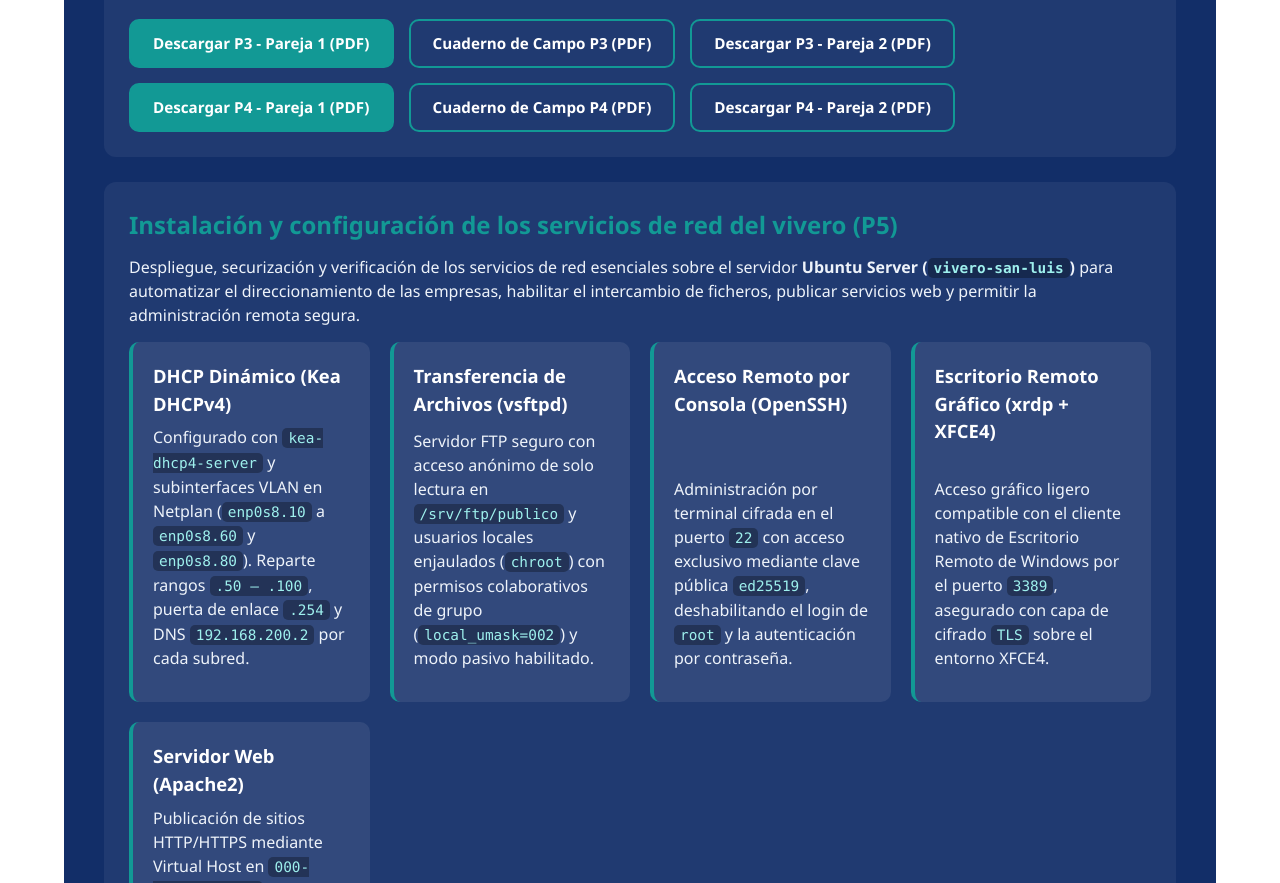
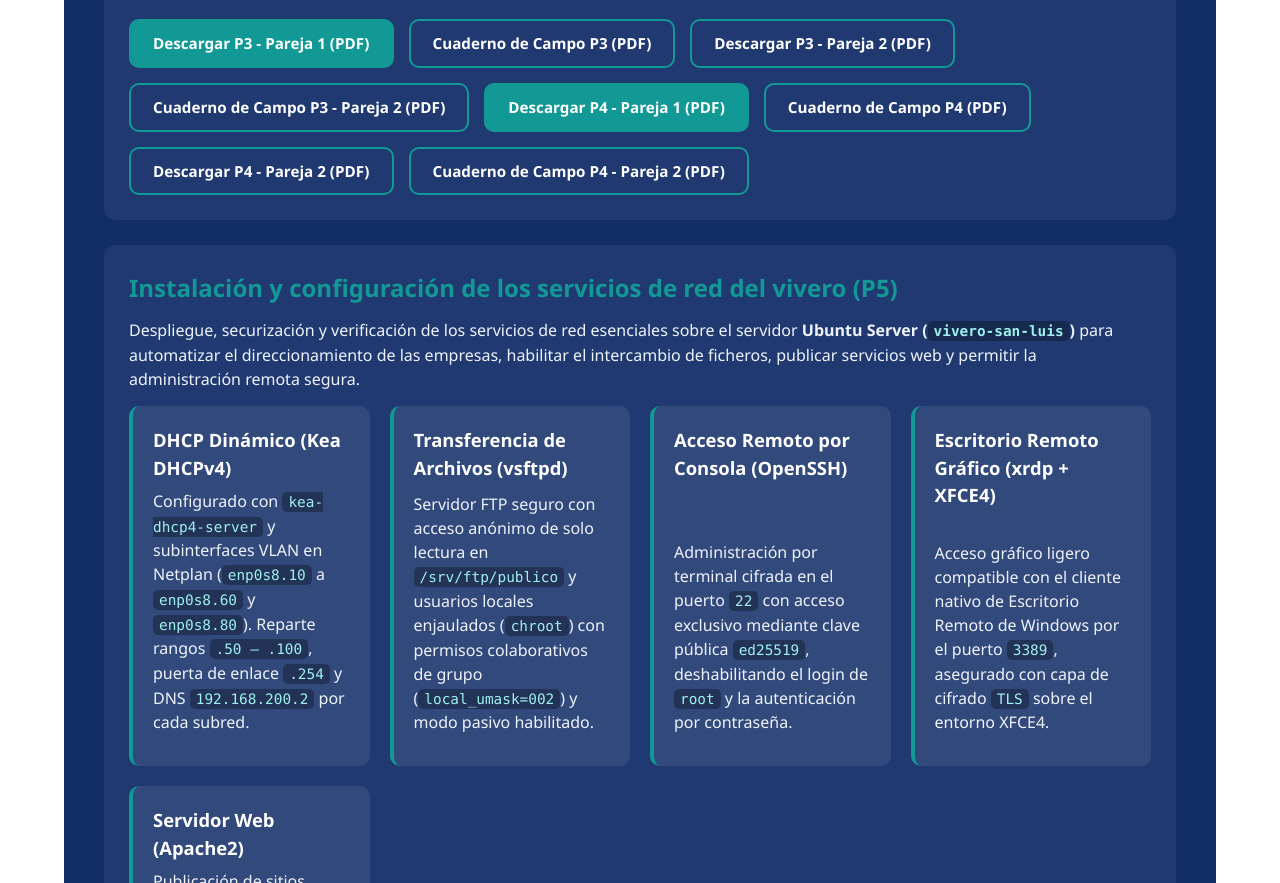
Before and after one commit to Santiago-SMRSL/HTML-Vivero-Centro-San-Luis, a plain HTML site: page index.html in a window 1280 px wide. Shown: the part 4424-5307 px from the top of the page. Drawn offline with Linux system fonts and the light colour scheme.

Commit message:
Añadir enlaces de descarga para Cuadernos de Campo P3 y P4 - Pareja 2 en index.html

```diff
--- a/index.html
+++ b/index.html
@@ -312,12 +312,17 @@
                         download="P3-Cuaderno-Campo.pdf">Cuaderno de Campo P3 (PDF)</a>
                     <a href="docs/P3-Equipamiento-Informatico-p2.pdf" class="btn-descarga btn-descarga-sec"
                         download="P3-Equipamiento-Informatico-p2.pdf">Descargar P3 - Pareja 2 (PDF)</a>
+                     <a href="docs/P3-Cuaderno-Campo-p2.pdf" class="btn-descarga btn-descarga-sec"
+                        download="P3-Cuaderno-Campo-p2.pdf">Cuaderno de Campo P3 - Pareja 2 (PDF)</a>
                     <a href="docs/P4-Almacenamiento-Vivero.pdf" class="btn-descarga"
                         download="P4-Almacenamiento-Vivero.pdf">Descargar P4 - Pareja 1 (PDF)</a>
                     <a href="docs/P4-Cuaderno-Campo.pdf" class="btn-descarga btn-descarga-sec"
                         download="P4-Cuaderno-Campo.pdf">Cuaderno de Campo P4 (PDF)</a>
                     <a href="docs/P4-Almacenamiento-Vivero-p2.pdf" class="btn-descarga btn-descarga-sec"
                         download="P4-Almacenamiento-Vivero-p2.pdf">Descargar P4 - Pareja 2 (PDF)</a>
+                    <a href="docs/P4-Cuaderno-Campo-p2.pdf" class="btn-descarga btn-descarga-sec"
+                        download="P4-Cuaderno-Campo-p2.pdf">Cuaderno de Campo P4 - Pareja 2 (PDF)</a>
+
                 </div>
             </article>
 
```
